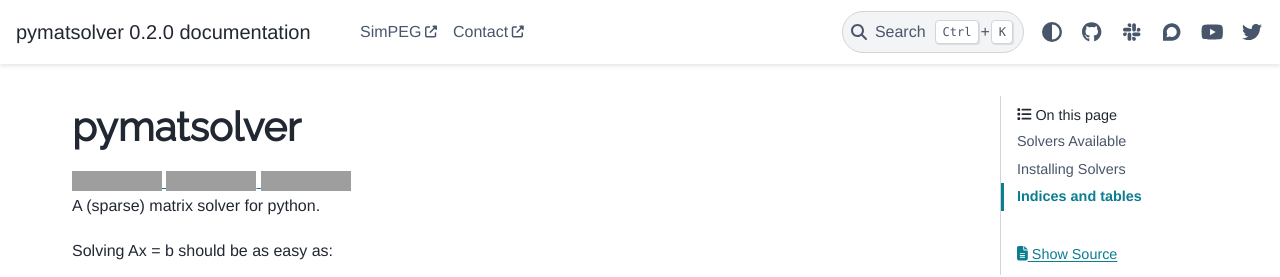
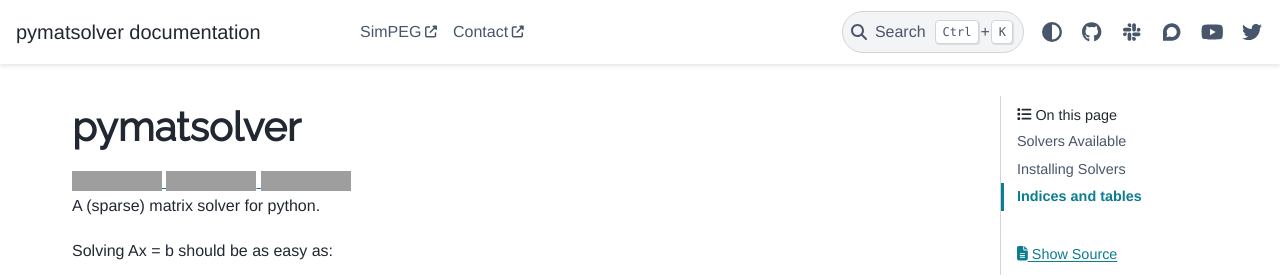
Before and after one commit to simpeg/pymatsolver, a Sphinx documentation site: the page built from docs/index.rst, in a window 1280 px wide. Shown: the top 277 px of the page. Built offline with Sphinx 7.4.7 and the PyData theme 0.15.4, drawn with Linux system fonts in a browser that asks for light colours; the version number could not be read and is left out; grey boxes are pictures that could not be loaded.

Commit message:
Fix version in documentation

```diff
--- a/docs/conf.py
+++ b/docs/conf.py
@@ -64,10 +64,10 @@
 # |version| and |release|, also used in various other places throughout the
 # built documents.
 #
+# The full version, including alpha/beta/rc tags.
+release = pymatsolver.__version__
 # The short X.Y version.
-version = u'0.2.0'
-# The full version, including alpha/beta/rc tags.
-release = u'0.2.0'
+version = ".".join(release.split(".")[:2])
 
 # The language for content autogenerated by Sphinx. Refer to documentation
 # for a list of supported languages.
```
